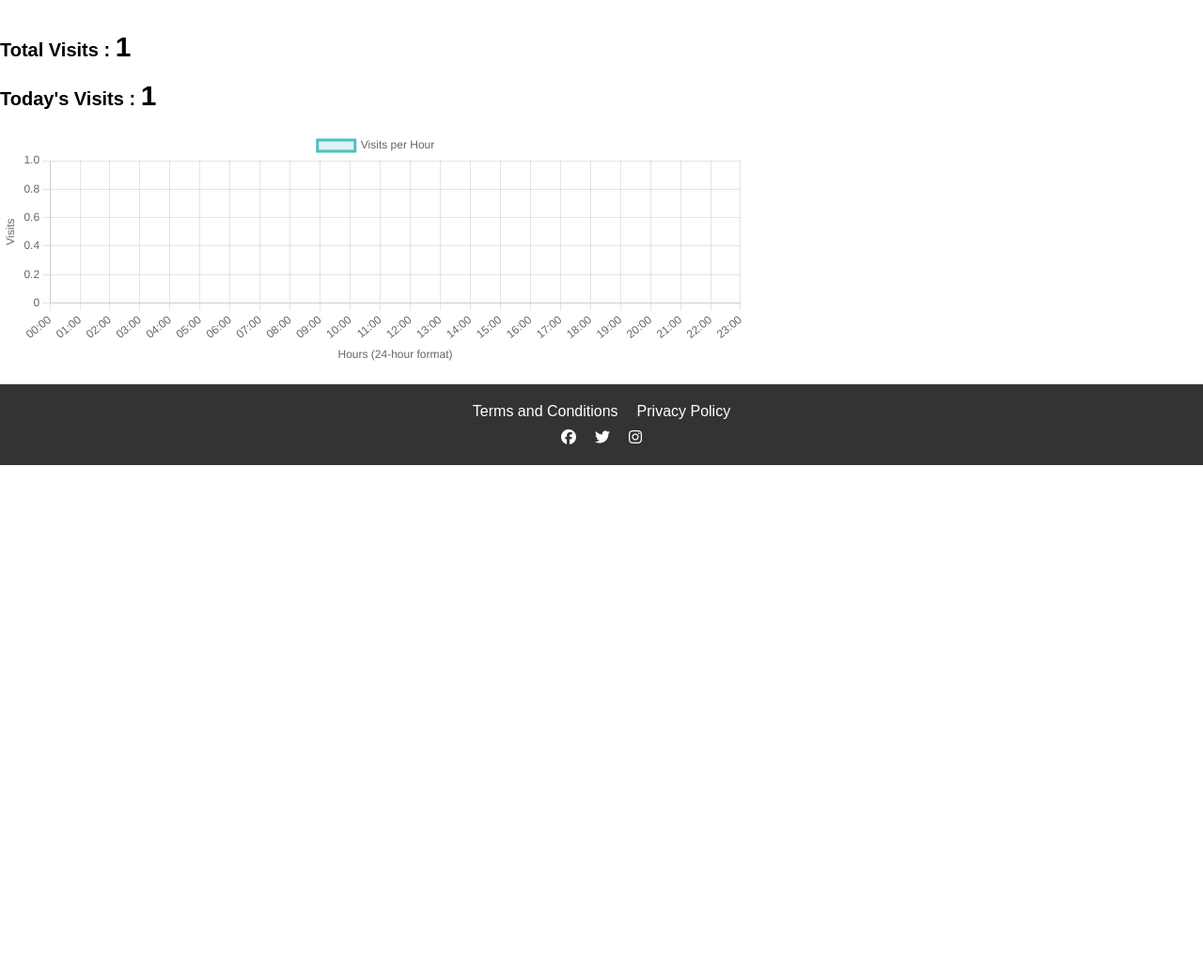
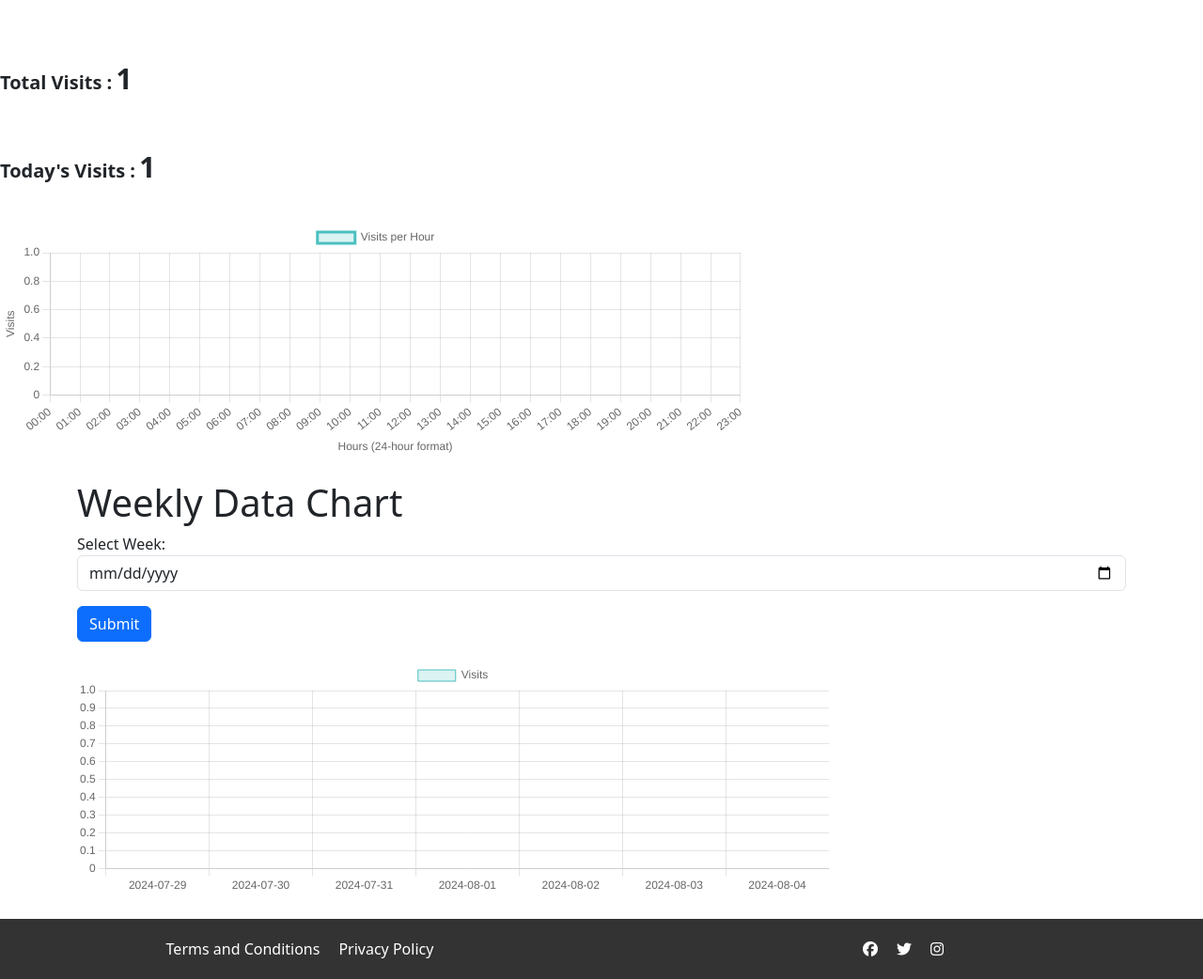
Before and after one commit to dpshah23/Github-Visitor-Info-Admin, a Django app: template templates/dashboard.html in a window 1280 px wide. Shown: the part 114-1156 px from the top of the page at 94% size. Before the commit the page ends 609 px from the top, so only its background shows below. Run offline with Django 4.2, Linux system fonts and the light colour scheme; the template is opened without the code that fills it: most values are stand-ins (such as "Sample title", 1, 10 or a date in 2020); some libraries are stand-ins or nearby versions.

Commit message:
Added weekly stats

```diff
--- a/adminpanel_app/urls.py
+++ b/adminpanel_app/urls.py
@@ -3,4 +3,5 @@ from .views import *
 
 urlpatterns = [
     path('', index, name='index'),
+    path('get_week_data/', get_week_data, name='get_week_data'),
 ]
--- a/adminpanel_app/views.py
+++ b/adminpanel_app/views.py
@@ -1,13 +1,21 @@
-from django.shortcuts import render
+from django.shortcuts import render,redirect
+from django.contrib import messages
 from redirection.models import Visits
 from django.utils import timezone
 from django.db.models import Count
 from django.db.models.functions import TruncHour
+from datetime import datetime,timedelta
+from django.http import JsonResponse
 
 
 # Create your views here.
 
 def index(request):
+
+    if 'email' not in request.session:
+        messages.error(request, 'Login Required')
+        return redirect('/auth/login/')
+
     today=timezone.now().date()
     total=Visits.objects.filter(unique_link=request.session['unique_link']).count()
     visits_today = Visits.objects.filter(timestamp__date=today).annotate(hour=TruncHour('timestamp')).values('hour').annotate(count=Count('id')).order_by('hour')
@@ -23,3 +31,38 @@ def index(request):
         'total_visits': total
     }
     return render(request,'dashboard.html',context)
+
+def get_week_data(request):
+    week_start = request.GET.get('week_start', None)
+    if week_start:
+        week_start = timezone.make_aware(datetime.strptime(week_start, '%Y-%m-%d'))
+    else:
+        today = datetime.now().date()
+        week_start = today - timedelta(days=today.weekday())
+
+
+    week_end = week_start + timezone.timedelta(days=6)
+
+    visits = Visits.objects.filter(timestamp__range=[week_start, week_end])
+
+    visit_data = {week_start + timedelta(days=i): 0 for i in range(7)}
+
+    for visit in visits:
+        date = visit.timestamp.date()
+        if date not in visit_data:
+            visit_data[date] = 0
+        visit_data[date] += 1
+
+    result={
+        'labels': [date.strftime('%Y-%m-%d') for date in visit_data.keys()],
+        'data': list(visit_data.values())
+    }
+
+    # fianl={}
+    # for i in data:
+    #     if i.timestamp.strftime('%Y-%m-%d') in fianl:
+    #         fianl[i.timestamp.strftime('%Y-%m-%d')]+=1
+    #     else:
+    #         fianl[i.timestamp.strftime('%Y-%m-%d')]=1
+    print(result)
+    return JsonResponse(result)
--- a/static/css/dashboard.css
+++ b/static/css/dashboard.css
@@ -34,3 +34,11 @@
     height: 250px;
 
 }
+.weekly-chart{
+    margin-top: 20px;
+    margin-bottom: 25px;
+
+    max-width: 800px;
+    max-height: 250px;
+    height: 250px;
+}
--- a/templates/dashboard.html
+++ b/templates/dashboard.html
@@ -4,6 +4,8 @@
 <link rel="stylesheet" href="/static/css/dashboard.css">
 <link href='https://unpkg.com/boxicons@2.1.4/css/boxicons.min.css' rel='stylesheet'>
 <script src="https://cdn.jsdelivr.net/npm/chart.js"></script>
+<link href="https://cdn.jsdelivr.net/npm/bootstrap@5.3.3/dist/css/bootstrap.min.css" rel="stylesheet" integrity="sha384-QWTKZyjpPEjISv5WaRU9OFeRpok6YctnYmDr5pNlyT2bRjXh0JMhjY6hW+ALEwIH" crossorigin="anonymous">
+<script src="https://cdn.jsdelivr.net/npm/bootstrap@5.3.3/dist/js/bootstrap.bundle.min.js" integrity="sha384-YvpcrYf0tY3lHB60NNkmXc5s9fDVZLESaAA55NDzOxhy9GkcIdslK1eN7N6jIeHz" crossorigin="anonymous"></script>
 
 <span class="welcome-msg">Welcome Back , <strong class="strong">{{request.session.github_username}}</strong></span>
 <br><br><br>
@@ -16,8 +18,81 @@
 <label for="total-visit" class="total-visit-label">Today's Visits  :  </label>
 <span class="total-visit">{{total_visits_day}}</span>
 <canvas id="myChart" class="visit-per-hour-chart"></canvas>
+
+<div class="container mt-4">
+    <h1>Weekly Data Chart</h1>
+    <form id="weekForm">
+        <div class="form-group">
+            <label for="weekStart">Select Week:</label>
+            <input type="date" id="weekStart" class="form-control" name="week_start">
+        </div>
+        <button type="submit" class="btn btn-primary mt-3">Submit</button>
+    </form>
+
+    <canvas id="weeklyChart" class="weekly-chart" width="400" height="200"></canvas>
+</div>
+
 <script>
-        // Extract data from Django context
+
+    document.addEventListener('DOMContentLoaded', () => {
+        const ctx = document.getElementById('weeklyChart').getContext('2d');
+        let chart;
+
+        const fetchData = (weekStart = null) => {
+            let url = `/home/get_week_data/`;
+            if (weekStart) {
+                url += `?week_start=${weekStart}`;
+            }
+
+            fetch(url)
+                .then(response => response.json())
+
+                .then(data => {
+                    if (chart) {
+                        chart.destroy();
+                    }
+
+                    // Combine date and total_visits for each label
+                    const labels = data.labels.map((date, index) => `${date}`);
+
+                    chart = new Chart(ctx, {
+                        type: 'bar',
+                        data: {
+                            labels: labels,
+                            datasets: [{
+                                label: 'Visits',
+                                data: data.data.map(value => parseFloat(value.toFixed(2))),
+                                backgroundColor: 'rgba(75, 192, 192, 0.2)',
+                                borderColor: 'rgba(75, 192, 192, 1)',
+                                borderWidth: 1
+                            }]
+                        },
+                        options: {
+                            scales: {
+                                y: {
+                                    beginAtZero: true,
+
+                                }
+                            }
+                        }
+                    });
+                })
+                .catch(error => console.error('Error fetching data:', error));
+        };
+
+        // Fetch default data
+        fetchData();
+
+
+        document.getElementById('weekForm').addEventListener('submit', (event) => {
+            event.preventDefault();
+            const weekStart = document.getElementById('weekStart').value;
+            fetchData(weekStart);
+        });
+    });
+
+
+
      var visits_per_hour = {{ visits_per_hour|safe }};
 
      // Labels for each hour of the day
```
Lines whose indentation alone changed are shown as unchanged.
